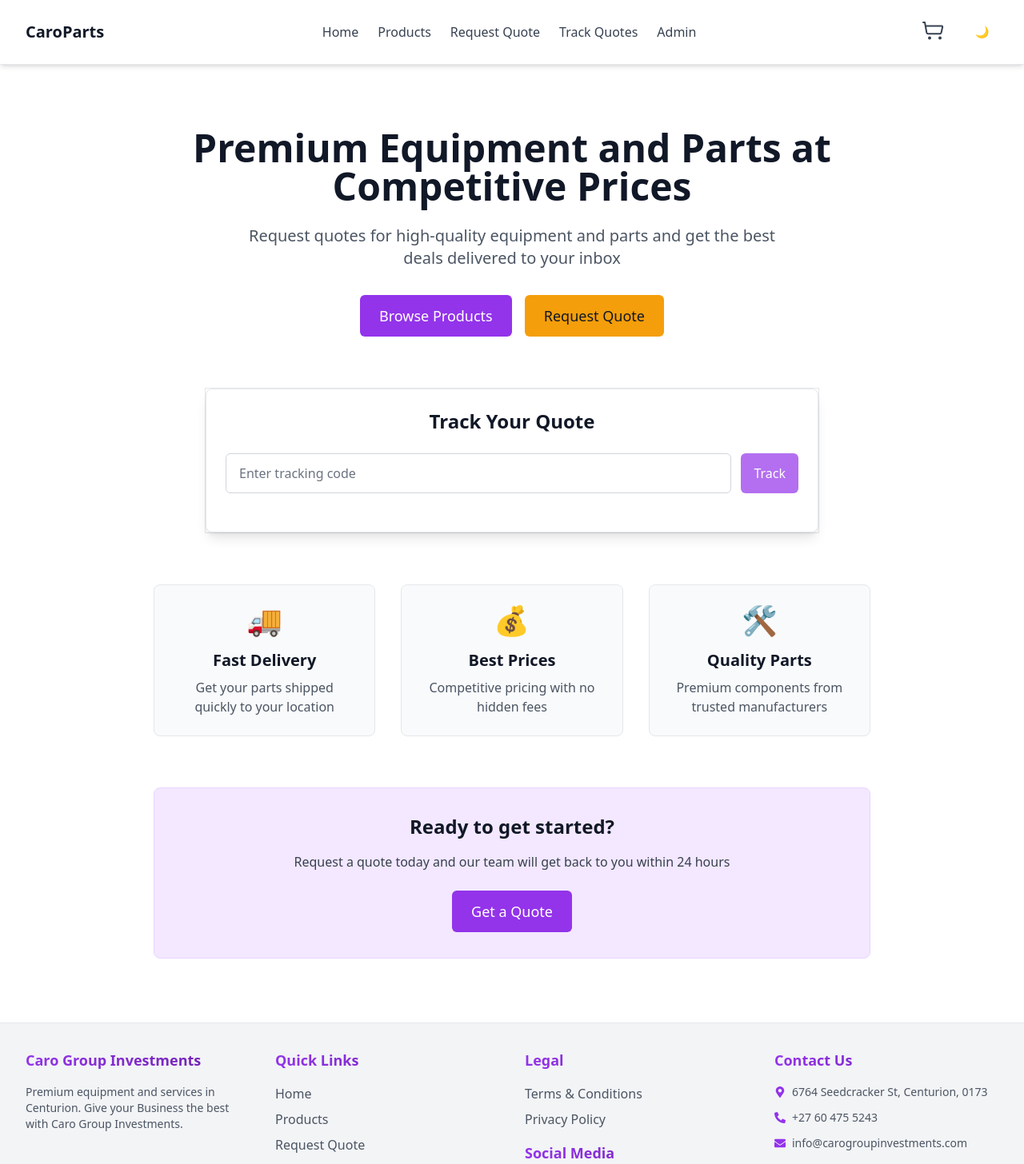
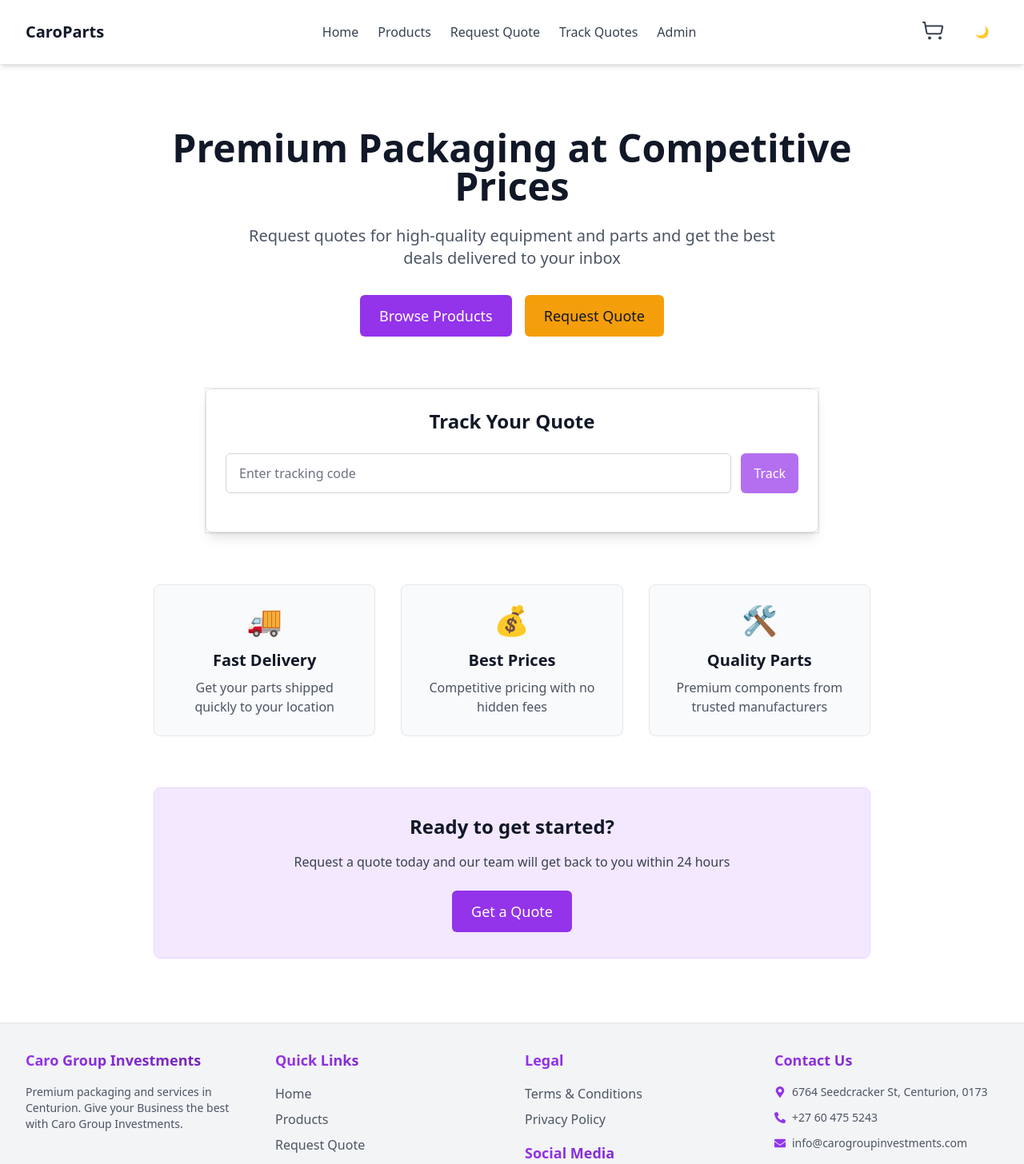
Before and after one commit to kimocks-netizen/frontend-caro, a React (Vite) app: page / in a window 1280 px wide. Shown: the top 1456 px of the page at 80% size. Built offline with nearby package versions, Linux system fonts and the light colour scheme.

Commit message:
home page edited

```diff
--- a/src/components/layout/Footer.tsx
+++ b/src/components/layout/Footer.tsx
@@ -21,7 +21,7 @@ const Footer = () => {
               Caro Group Investments
             </h3>
             <p className={`text-sm ${isDarkMode ? 'text-gray-400' : 'text-gray-600'}`}>
-              Premium equipment and services in Centurion. Give your Business the best with Caro Group Investments.
+              Premium packaging and services in Centurion. Give your Business the best with Caro Group Investments.
             </p>
           </div>
 
--- a/src/pages/Home.tsx
+++ b/src/pages/Home.tsx
@@ -33,7 +33,7 @@ const Home: React.FC = () => {
         {/* Hero Section */}
         <div className="mb-12 sm:mb-16">
           <h1 className={`text-3xl sm:text-4xl md:text-5xl font-bold mb-4 sm:mb-6 ${isDarkMode ? 'text-white' : 'text-gray-900'}`}>
-            Premium Equipment and Parts at Competitive Prices
+            Premium Packaging at Competitive Prices
           </h1>
           <p className={`text-lg sm:text-xl mb-6 sm:mb-8 max-w-2xl mx-auto ${isDarkMode ? 'text-gray-300' : 'text-gray-600'}`}>
             Request quotes for high-quality equipment and parts and get the best deals delivered to your inbox
```
